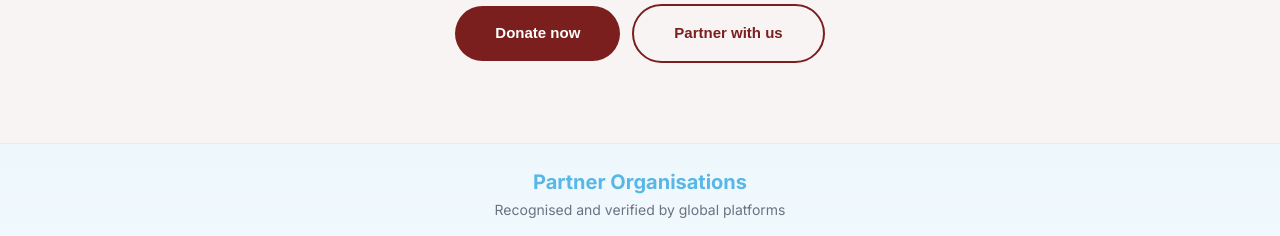
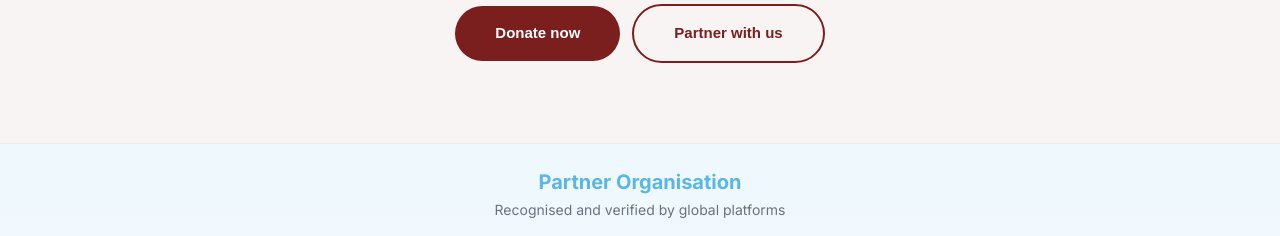
Before and after one commit to codetipster/directimpact-foundation, a Next.js app: page / in a window 1280 px wide. Shown: the part 3043-3279 px from the top of the page. Built offline with nearby package versions, Linux system fonts and the light colour scheme.

Commit message:
updated partner organisation from plural to singular

```diff
--- a/components/Footer.tsx
+++ b/components/Footer.tsx
@@ -1,7 +1,7 @@
-import Link from "next/link"
-import Image from "next/image"
-import { Facebook, Phone, Mail, MapPin, Youtube } from "lucide-react"
-import { FaTiktok, FaWhatsapp } from "react-icons/fa"
+import Image from "next/image";
+import Link from "next/link";
+import { Facebook, Youtube, Mail, Phone, MapPin } from "lucide-react";
+import { FaTiktok, FaWhatsapp } from "react-icons/fa";
 
 /* const navigationLinks = [
   { label: "Home", href: "/" },
@@ -46,7 +46,7 @@
         {/* UPPER SECTION: Partner Organisations & Badges */}
         <div className="mb-6">
           <div className="text-center mb-4">
-            <h3 className="font-bold text-xl text-[#59B7E7]">Partner Organisations</h3>
+            <h3 className="font-bold text-xl text-[#59B7E7]">Partner Organisation</h3>
             <p className="text-gray-500 text-sm mt-1">Recognised and verified by global platforms</p>
           </div>
 
@@ -200,8 +200,7 @@
                 <div className="pt-0.5">
                   <p className="font-semibold text-sm text-gray-800 mb-0.5">Address</p>
                   <p className="text-gray-600 text-sm">
-                    21 Bale Street, Apata <br />
-                    Ibadan, Nigeria
+                    21 Bale Street, Apata <br /> Ibadan, Nigeria
                   </p>
                 </div>
               </div>
```
Also changed, not shown: public/top_rank_badge.png.
